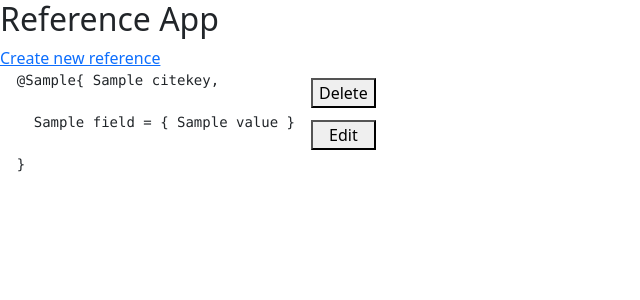
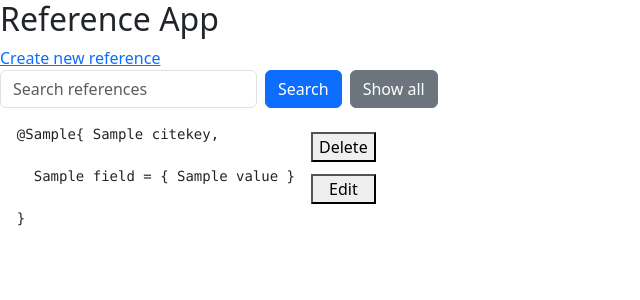
Before and after one commit to Mini-Ohtu/MiniOhtu, a Flask app: template src/templates/index.html in a window 1280 px wide. Shown: the top 300 px of the page, without its empty margins (0-640 px from the left). Run offline with Flask 3, Linux system fonts and the light colour scheme; the template is opened without the code that fills it: most values are stand-ins (such as "Sample title", 1, 10 or a date in 2020).

Commit message:
Search bar and buttons

```diff
--- a/src/templates/index.html
+++ b/src/templates/index.html
@@ -10,6 +10,23 @@ Reference app
 
 <div>
   <a href="{{ url_for('new') }}">Create new reference</a>
+</div>
+
+<div class="mb-3 d-flex gap-2 align-items-end">
+  <form method="get" class="d-flex gap-2 mb-0">
+    <input
+      type="text"
+      name="ref"
+      placeholder="Search references"
+      class="form-control"
+      value="{{ request.args.get('ref', '') }}"
+    />
+    <button type="submit" class="btn btn-primary">Search</button>
+  </form>
+
+  <form method="get" class="mb-0">
+    <button type="submit" class="btn btn-secondary">Show all</button>
+  </form>
 </div>
 
 {% if references is string %}
```
